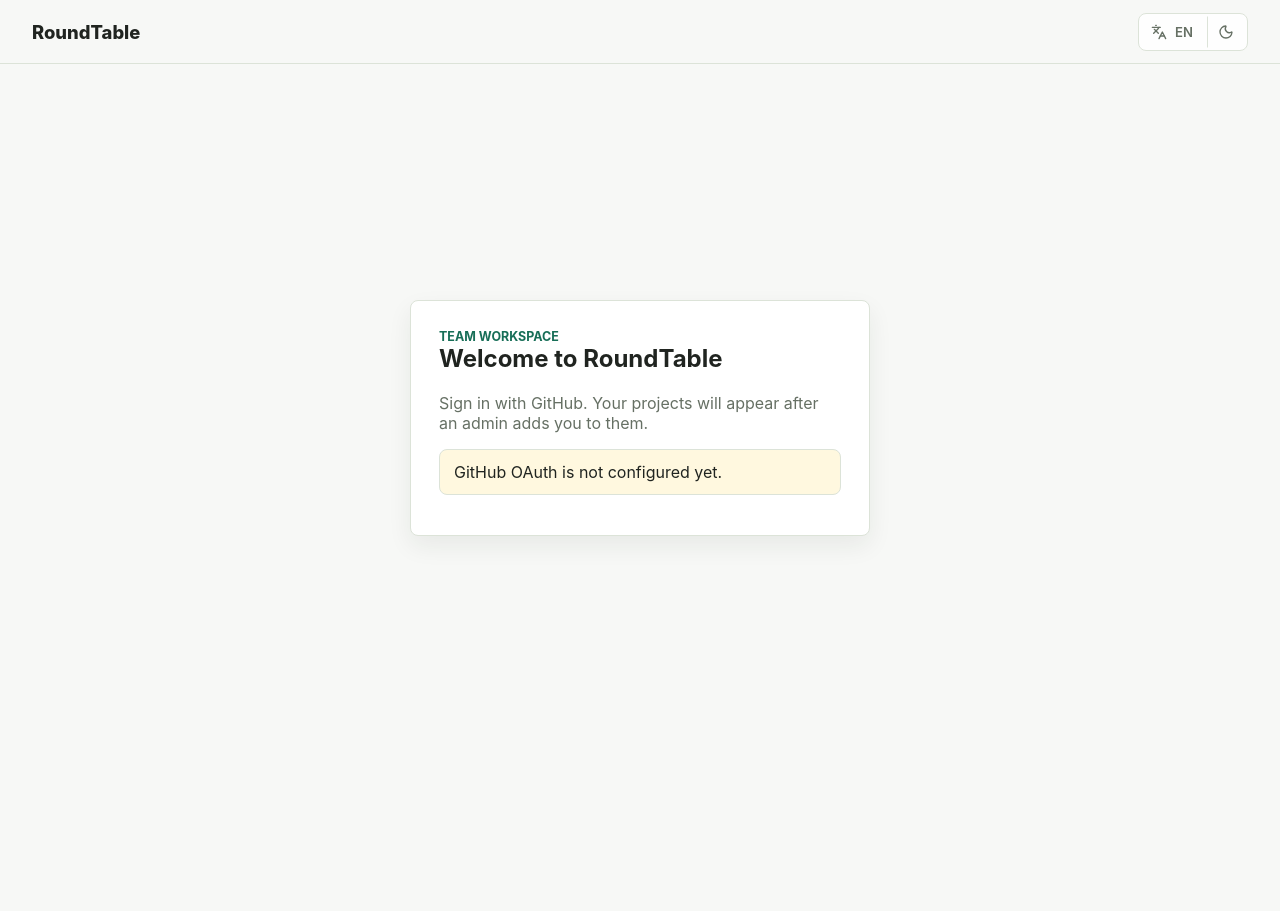
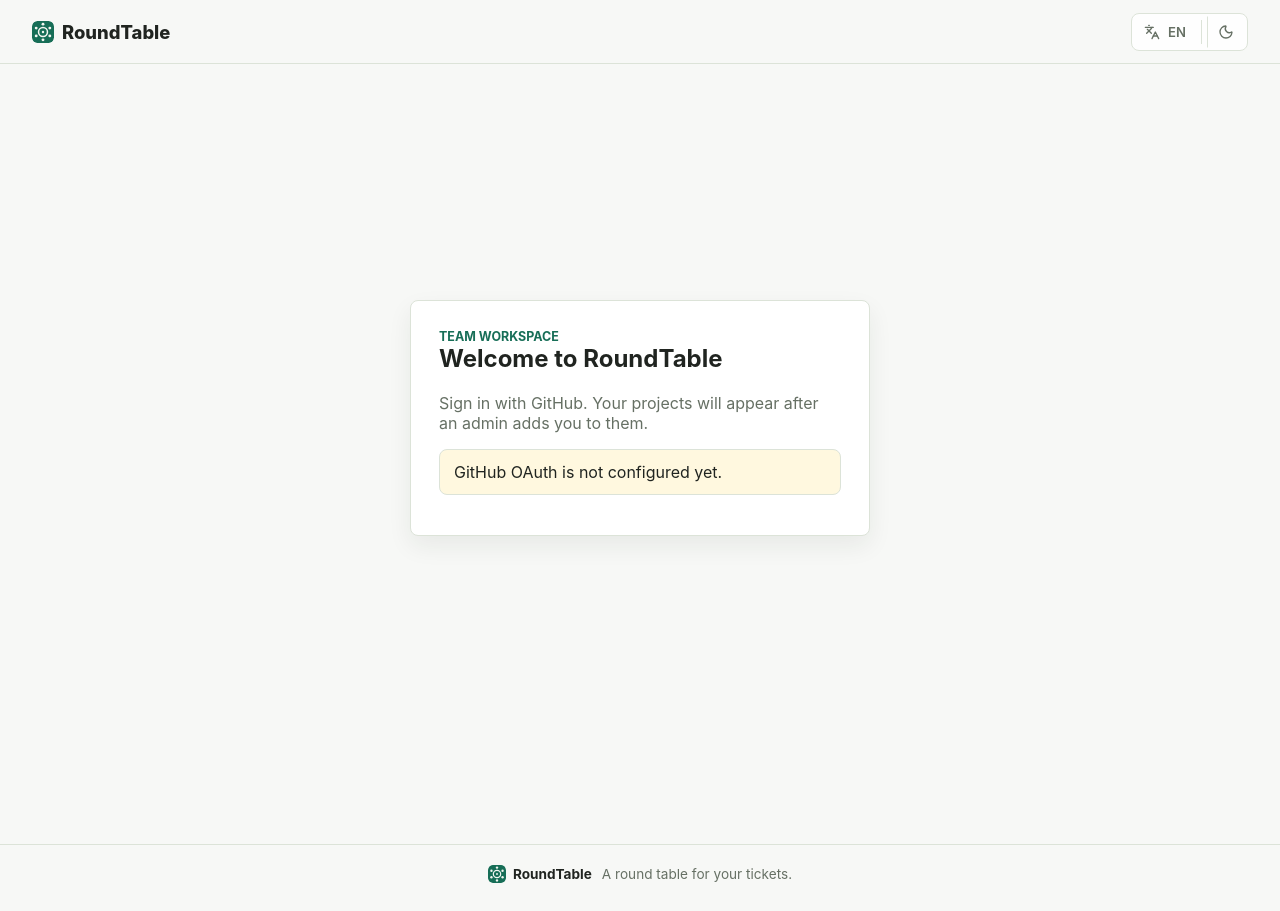
Before and after one commit to q121212/RoundTable, a FastAPI app: page /login in a window 1280 px wide. Before the commit the page ends 537 px from the top, so only its background shows below. Run offline with FastAPI, Linux system fonts and the light colour scheme.

Commit message:
Add RoundTable mark, favicon, and a subtle footer
- SVG round-table favicon and a matching brand mark in the top bar.
- Quiet site footer with the mark (gentle hover spin, not distracting).
- Small divider between language and theme toggles.

```diff
--- a/app/static/app.js
+++ b/app/static/app.js
@@ -32,6 +32,7 @@
       "field.role": "Role",
       "field.status": "Status",
       "field.title": "Title",
+      "footer.tagline": "A round table for your tickets.",
       "github.create_project_first": "Create a project first.",
       "github.how_copy": "Paste owner/repo or a GitHub URL. That is enough for webhook-based linking from branches, commits, and PRs.",
       "github.how_title": "How to connect GitHub",
@@ -198,6 +199,7 @@
       "field.role": "Роль",
       "field.status": "Статус",
       "field.title": "Заголовок",
+      "footer.tagline": "Круглый стол для ваших тикетов.",
       "github.create_project_first": "Сначала создайте проект.",
       "github.how_copy": "Вставьте owner/repo или ссылку GitHub. Этого достаточно, чтобы webhook связывал ветки, коммиты и PR с тикетами.",
       "github.how_title": "Как подключить GitHub",
--- a/app/static/styles.css
+++ b/app/static/styles.css
@@ -1848,3 +1848,51 @@ button.is-copied {
   background: var(--green);
   color: #fff;
 }
+
+.brand {
+  display: inline-flex;
+  align-items: center;
+  gap: 8px;
+}
+
+.brand-mark,
+.footer-mark {
+  display: block;
+  border-radius: 5px;
+}
+
+.prefs-divider {
+  width: 1px;
+  align-self: stretch;
+  margin: 4px 1px;
+  background: var(--line);
+}
+
+.site-footer {
+  display: flex;
+  align-items: center;
+  justify-content: center;
+  flex-wrap: wrap;
+  gap: 10px;
+  padding: 20px 16px 28px;
+  margin-top: 8px;
+  border-top: 1px solid var(--line);
+  color: var(--muted);
+  font-size: 0.85rem;
+}
+
+.footer-brand {
+  display: inline-flex;
+  align-items: center;
+  gap: 7px;
+  color: var(--ink);
+  font-weight: 700;
+}
+
+.footer-mark {
+  transition: transform 0.6s ease;
+}
+
+.footer-brand:hover .footer-mark {
+  transform: rotate(180deg);
+}
--- a/app/templates/base.html
+++ b/app/templates/base.html
@@ -4,13 +4,14 @@
     <meta charset="utf-8">
     <meta name="viewport" content="width=device-width, initial-scale=1">
     <title>{% block title %}RoundTable{% endblock %}</title>
+    <link rel="icon" type="image/svg+xml" href="/static/favicon.svg">
     <link rel="stylesheet" href="/static/styles.css">
     <script defer src="/static/vendor/lucide.min.js"></script>
     <script defer src="/static/app.js"></script>
   </head>
   <body data-current-project-url="{{ current_project_url }}">
     <header class="topbar">
-      <a class="brand" href="/" data-home-link>RoundTable</a>
+      <a class="brand" href="/" data-home-link><img class="brand-mark" src="/static/favicon.svg" alt="" width="22" height="22">RoundTable</a>
       <nav class="topnav">
         {% if user %}
           <a href="/projects" data-board-link data-icon="columns-3" data-i18n="nav.board">Board</a>
@@ -30,6 +31,7 @@
         {% endif %}
         <div class="quick-prefs" aria-label="Display settings">
           <button class="ghost tiny" type="button" data-icon="languages" data-lang-toggle aria-label="Switch language">EN</button>
+          <span class="prefs-divider" aria-hidden="true"></span>
           <button class="ghost tiny icon-pref" type="button" data-icon="moon" data-theme-toggle aria-label="Switch theme"></button>
         </div>
       </nav>
@@ -37,5 +39,12 @@
     <main class="page">
       {% block content %}{% endblock %}
     </main>
+    <footer class="site-footer">
+      <a class="footer-brand" href="/" data-home-link>
+        <img class="footer-mark" src="/static/favicon.svg" alt="" width="18" height="18">
+        <span>RoundTable</span>
+      </a>
+      <span class="muted" data-i18n="footer.tagline">A round table for your tickets.</span>
+    </footer>
   </body>
 </html>
```
Also changed, not shown: app/static/favicon.svg (added).
